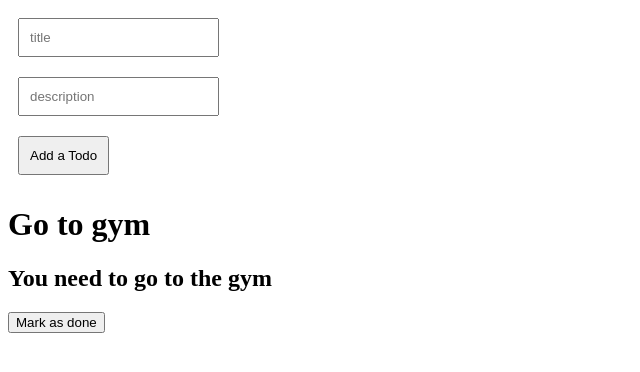
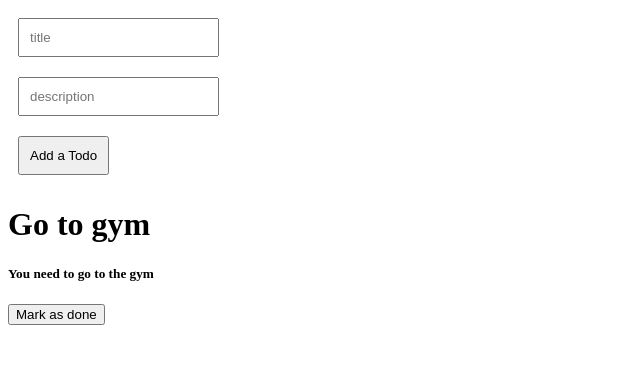
Before and after one commit to Harsh9934-debug/Todo-application-, a React (Vite) app: page / in a window 1280 px wide. Shown: the top 372 px of the page, without its empty margins (0-640 px from the left). Built offline with nearby package versions, Linux system fonts and the light colour scheme.

Commit message:
updated some of the changes

```diff
--- a/components/Todos.jsx
+++ b/components/Todos.jsx
@@ -1,7 +1,7 @@
 export function Todos(){
     return <div>
         <h1>Go to gym </h1>
-        <h2>You need to go to the gym </h2>
+        <h5>You need to go to the gym </h5>
         <button>Mark as done </button>
 
     </div>
```
